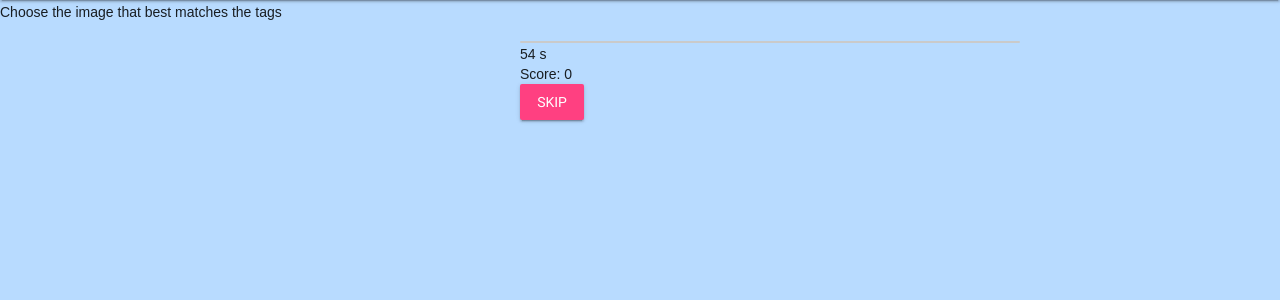
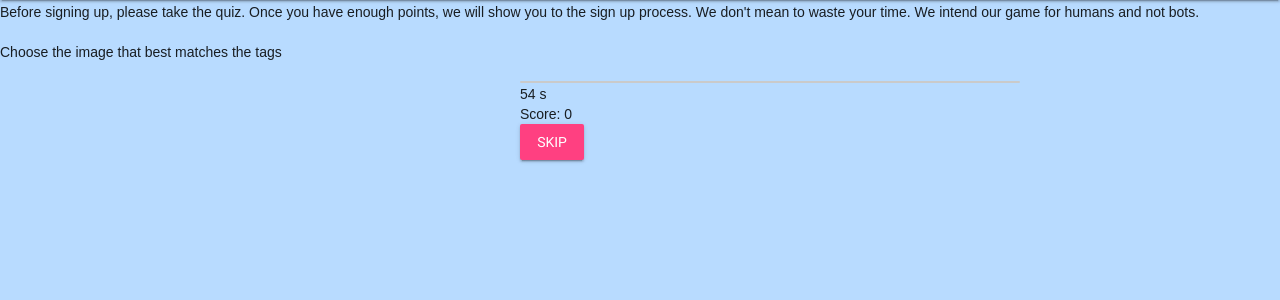
Before and after one commit to muesal/annotation-competition, a Flask app: template src/acomp/templates/captcha.html in a window 1280 px wide. Shown: the part 64-364 px from the top of the page. Run offline with Flask 2, Linux system fonts and the light colour scheme; the template is opened without the code that fills it: values that come from a table or form of the project are taken from there, others are empty; parts of the project's set-up code (start-up, migrations or seed data) failed here and were passed over; some libraries are stand-ins or nearby versions.

Commit message:
Prepare front end for better quiz feedback

```diff
--- a/src/acomp/static/css/captcha.css
+++ b/src/acomp/static/css/captcha.css
@@ -26,3 +26,7 @@
 .captchaimageNotChosen {
     opacity: 0.5;
 }
+
+#signupparagraph{
+    display: none;
+}
--- a/src/acomp/static/js/captcha.js
+++ b/src/acomp/static/js/captcha.js
@@ -58,7 +58,20 @@ async function sendSelection(num) {
             const json = await response.json();
             console.log('Success:', JSON.stringify(json));
             hightlightImages(json.message, num);
-            setScore(json.score);
+            if (isQuiz()) {
+                if (parseInt(json.OK) === 1) {
+                    const quizparagraph = document.getElementById("quizparagraph");
+                    const signupParagraph = document.getElementById("signupparagraph");
+                    signupParagraph.style.display = "block";
+                    quizparagraph.style.display = "none";
+
+
+                }
+
+            } else {
+                setScore(json.score);
+            }
+
 
         } else {
             console.error('Error:', response.statusText); // TODO: notify user
@@ -66,6 +79,15 @@ async function sendSelection(num) {
     } catch (err) {
         console.error('Error:', err);
     }
+}
+
+function isQuiz() {
+    const quizParagraph = document.getElementById("quizparagraph");
+    return quizParagraph != null;
+}
+
+function f() {
+
 }
 
 function setImages(images) {
--- a/src/acomp/templates/captcha.html
+++ b/src/acomp/templates/captcha.html
@@ -8,10 +8,17 @@ mdl-navigation__link--current
 {% endblock %}
 
 {% block js %}
+    {% block morejs %}{% endblock %}
     <script src="../static/js/captcha.js" defer></script>
 {% endblock %}
 
 {% block main %}
+ {% if not current_user.is_authenticated %}
+     <p id="quizparagraph"> Before signing up, please take the quiz. Once you have enough points, we will show you to the
+     sign up process.
+     We don't mean to waste your time. We intend our game for humans and not bots.</p>
+     <p id="signupparagraph">Well done! You may <a href="{{ url_for('signup') }}">register</a> to play our Classic game-mode.</p>
+    {% endif %}
 
     {% with messages = get_flashed_messages() %}
         {% if messages %}
@@ -20,7 +27,7 @@ mdl-navigation__link--current
                 <button class="mdl-snackbar__action" type="button"></button>
             </div>
             <div class="notification is-danger">
-                {{ messages[0] }} You may <a href="{{ url_for('signup') }}">register</a> to play our Classic game-mode.
+                {{ messages[0] }}
             </div>
         {% endif %}
     {% endwith %}
```
